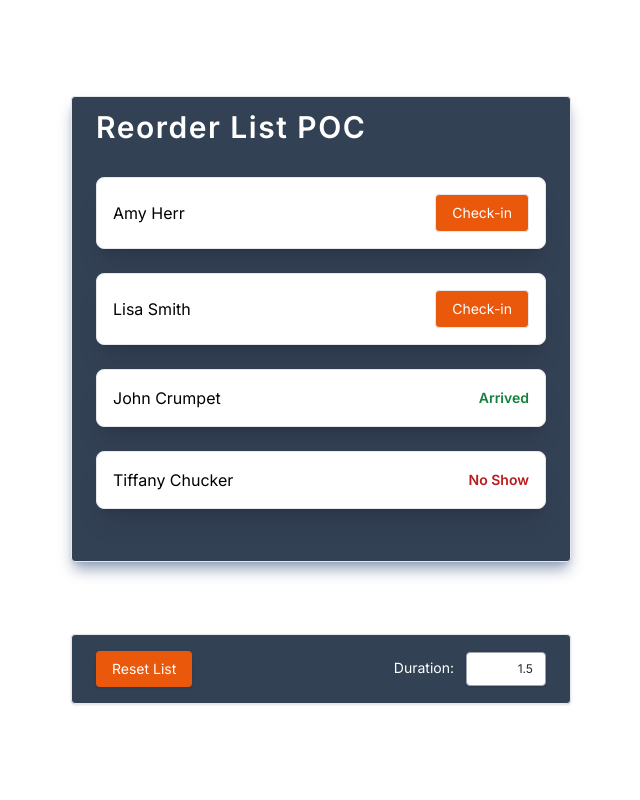
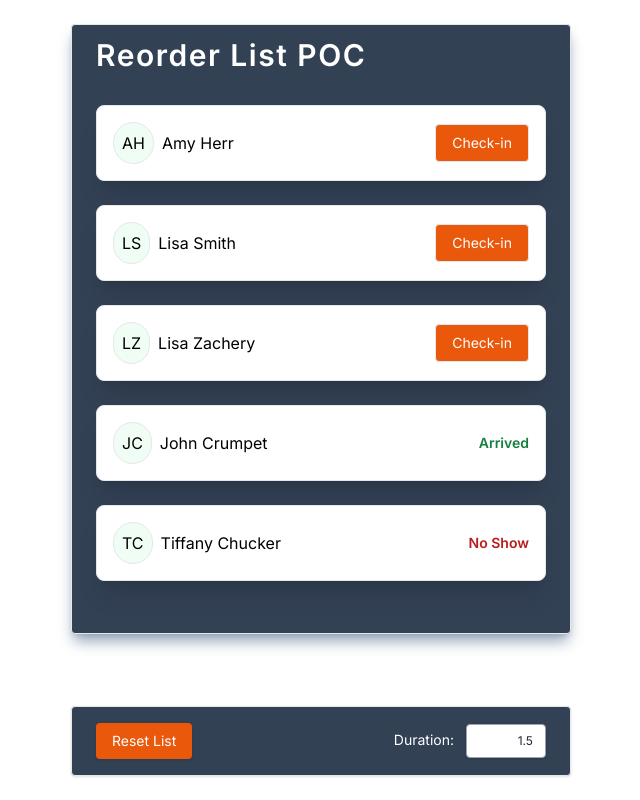
Before and after one commit to jrock2004/reorder-poc, a React (Create React App) app: page / in a window 1280 px wide. Shown: the whole page, without its empty margins (319-959 px from the left). Built offline with nearby package versions, Linux system fonts and the light colour scheme.

Commit message:
feat: adding support for sorting correctly

```diff
--- a/src/App.tsx
+++ b/src/App.tsx
@@ -4,16 +4,21 @@ import { List } from './components/List';
 
 export type TItem = {
   id: string;
-  status: 'Arrived' | 'No Show' | 'not-here';
+  initial: string;
+  status: {
+    id: string;
+    name: 'Arrived' | 'No Show' | 'not-here';
+    order: number;
+  };
   title: string;
 };
 
 const App = (): ReactElement => {
-  const [items, setItems] = useState<TItem[]>(mockItems);
+  const [items, setItems] = useState<TItem[]>([...mockItems]);
   const [duration, setDuration] = useState<string>('1.5');
 
   const resetList = (): void => {
-    setItems(mockItems);
+    setItems([...mockItems]);
   };
 
   const handleDurationChange = (event: ChangeEvent<HTMLInputElement>): void => {
@@ -62,22 +67,52 @@ const App = (): ReactElement => {
 const mockItems: TItem[] = [
   {
     id: '1',
-    status: 'not-here',
+    initial: 'AH',
+    status: {
+      id: '1',
+      name: 'not-here',
+      order: 1,
+    },
     title: 'Amy Herr',
   },
   {
     id: '2',
-    status: 'not-here',
+    initial: 'LS',
+    status: {
+      id: '1',
+      name: 'not-here',
+      order: 1,
+    },
     title: 'Lisa Smith',
   },
   {
     id: '3',
-    status: 'Arrived',
+    initial: 'LZ',
+    status: {
+      id: '1',
+      name: 'not-here',
+      order: 1,
+    },
+    title: 'Lisa Zachery',
+  },
+  {
+    id: '4',
+    initial: 'JC',
+    status: {
+      id: '2',
+      name: 'Arrived',
+      order: 2,
+    },
     title: 'John Crumpet',
   },
   {
-    id: '4',
-    status: 'No Show',
+    id: '5',
+    initial: 'TC',
+    status: {
+      id: '3',
+      name: 'No Show',
+      order: 3,
+    },
     title: 'Tiffany Chucker',
   },
 ];
--- a/src/components/List/index.tsx
+++ b/src/components/List/index.tsx
@@ -10,24 +10,14 @@ export type TList = {
   setItems: (items: TItem[]) => void;
 };
 
+type TGroupList = {
+  id: number;
+  items: TItem[];
+};
+
 export const List = ({ duration, items, setItems }: TList): ReactElement => {
   const handleCheckIn = (itemId: string): void => {
-    const newArray: TItem[] = [];
-
-    newArray.push(items[1]);
-    newArray.push(items[2]);
-    newArray.push(items[3]);
-    newArray.push(items[0]);
-
-    // items.forEach((item): void => {
-    //   console.log(item, itemId);
-    //
-    //   if (item.id === itemId) {
-    //     item.status = 'arrived';
-    //   }
-    //
-    //   newArray.push(item);
-    // });
+    const newArray: TItem[] = reOrderList(items, itemId);
 
     setItems([...newArray]);
   };
@@ -51,7 +41,7 @@ export const List = ({ duration, items, setItems }: TList): ReactElement => {
                 }}
                 value={item}
               >
-                {item.status === 'not-here' ? (
+                {item.status.name === 'not-here' ? (
                   <ListItem data-trackid="some-status" item={item} onClick={handleCheckIn} />
                 ) : (
                   <ListItem item={item} />
@@ -64,3 +54,49 @@ export const List = ({ duration, items, setItems }: TList): ReactElement => {
     </>
   );
 };
+
+const reOrderList = (items: TItem[], itemId?: string): TItem[] => {
+  const updateStatusList = [...items].map((item: TItem): TItem => {
+    if (item.id === itemId) {
+      item.status = {
+        id: '2',
+        name: 'Arrived',
+        order: 2,
+      };
+    }
+
+    return item;
+  });
+
+  const groupList = [...updateStatusList].reduce(
+    (groups: TGroupList[], currentItem: TItem): TGroupList[] => {
+      const currentStatus = currentItem.status.order;
+      const groupIndex =
+        groups.length > 0 ? groups.findIndex((a: TGroupList) => a.id === currentStatus) : -1;
+
+      if (groupIndex === -1) {
+        groups.push({
+          id: +currentStatus,
+          items: [currentItem],
+        });
+      } else {
+        groups[groupIndex].items.push(currentItem);
+
+        groups[groupIndex].items.sort((a: TItem, b: TItem): number =>
+          a.title.localeCompare(b.title)
+        );
+      }
+
+      return groups.sort((a: TGroupList, b: TGroupList): number => a.id - b.id);
+    },
+    []
+  );
+
+  const orderedList: TItem[] = [];
+
+  groupList.forEach((item: TGroupList): void => {
+    orderedList.push(...item.items);
+  });
+
+  return orderedList;
+};
--- a/src/components/ListItem/index.tsx
+++ b/src/components/ListItem/index.tsx
@@ -12,8 +12,11 @@ export const ListItem = ({ item, onClick }: TListtItem): ReactElement => {
 
   return (
     <div className="border rounded-lg p-4 bg-white shadow-xl flex justify-between items-center">
-      <span>{title}</span>
-      {status === 'not-here' && onClick ? (
+      <div className="flex gap-2 items-center">
+        <span className="rounded-full border bg-green-50 p-2">{item.initial}</span>
+        <span>{title}</span>
+      </div>
+      {status.name === 'not-here' && onClick ? (
         <button
           className="border px-4 py-2 rounded bg-orange-600 text-white text-sm hover:bg-orange-500 hover:shadow-xl"
           data-itemid={item.id}
@@ -25,10 +28,10 @@ export const ListItem = ({ item, onClick }: TListtItem): ReactElement => {
       ) : (
         <span
           className={`text-sm font-semibold ${
-            status === 'Arrived' ? 'text-green-700' : 'text-red-700'
+            status.name === 'Arrived' ? 'text-green-700' : 'text-red-700'
           }`}
         >
-          {status}
+          {status.name}
         </span>
       )}
     </div>
```
